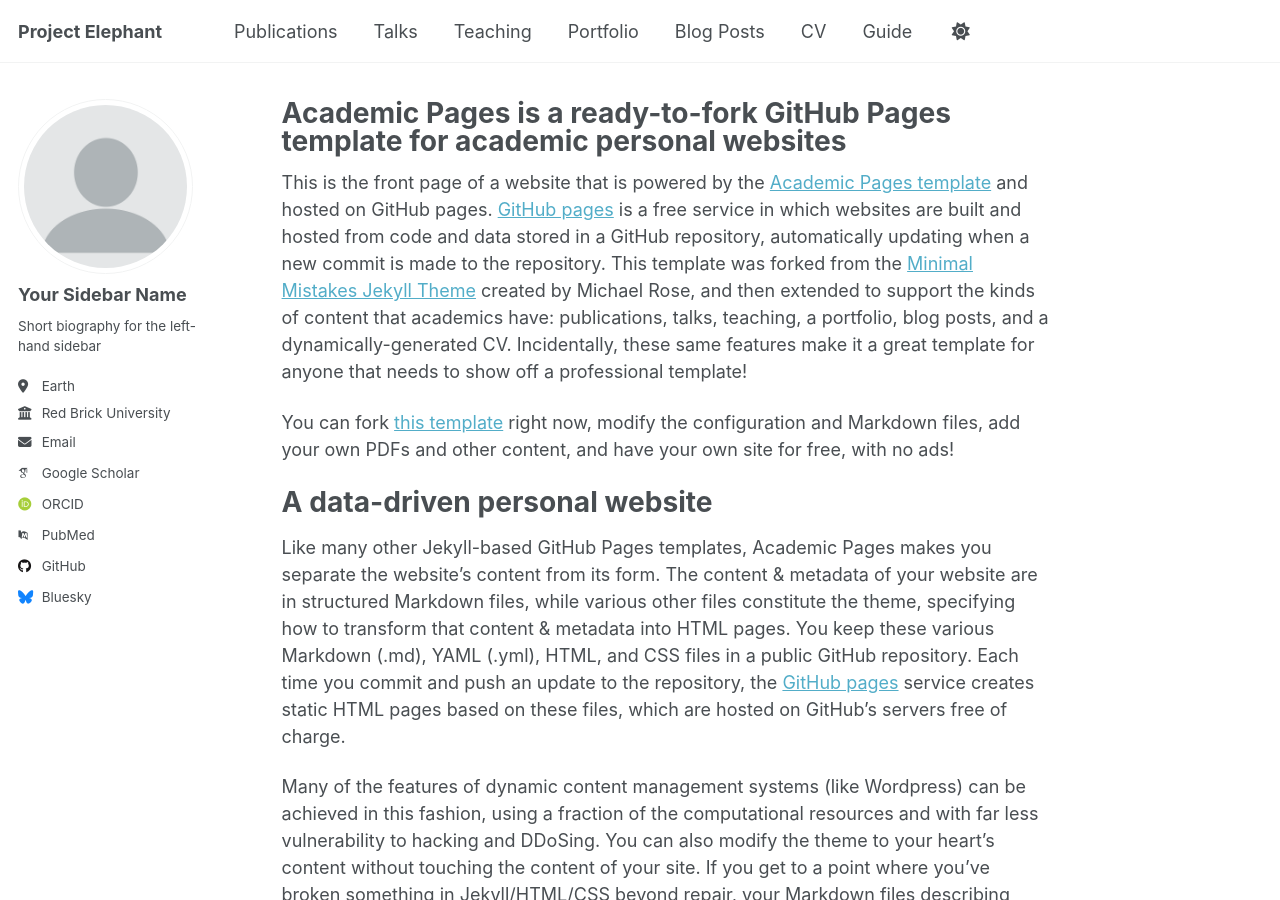
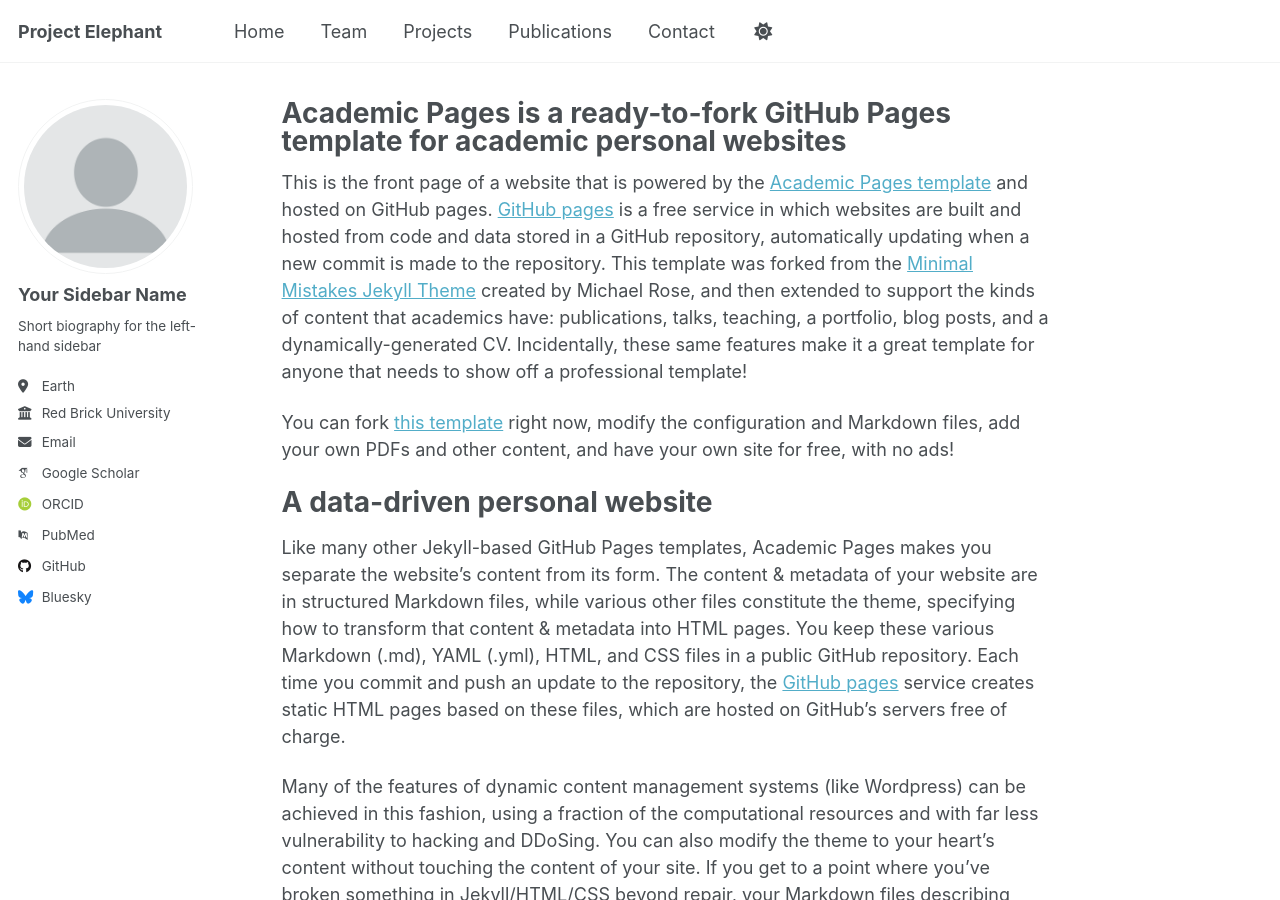
Before and after one commit to theprojectelephant/theprojectelephant.github.io, a Jekyll site: the page built from _pages/about.md, in a window 1280 px wide and 900 px high. Built offline with Jekyll 4.4.1, drawn with Linux system fonts in a browser that asks for light colours; some web fonts are replaced; a script that is not in the unit is left out.

Commit message:
Revise main navigation links in navigation.yml

```diff
--- a/_data/navigation.yml
+++ b/_data/navigation.yml
@@ -8,26 +8,17 @@
 #      Markdown formatted page while the second is generated using JSON.
 
 main:
+  - title: "Home"
+    url: /
+
+  - title: "Team"
+    url: /team/
+
+  - title: "Projects"
+    url: /projects/
+
   - title: "Publications"
     url: /publications/
 
-  - title: "Talks"
-    url: /talks/
-
-  - title: "Teaching"
-    url: /teaching/
-
-  - title: "Portfolio"
-    url: /portfolio/
-
-  - title: "Blog Posts"
-    url: /year-archive/
-
-  - title: "CV"
-    url: /cv/
-
-  # - title: "CV"
-  #   url: /cv-json/
-
-  - title: "Guide"
-    url: /markdown/
+  - title: "Contact"
+    url: /contact/
```
